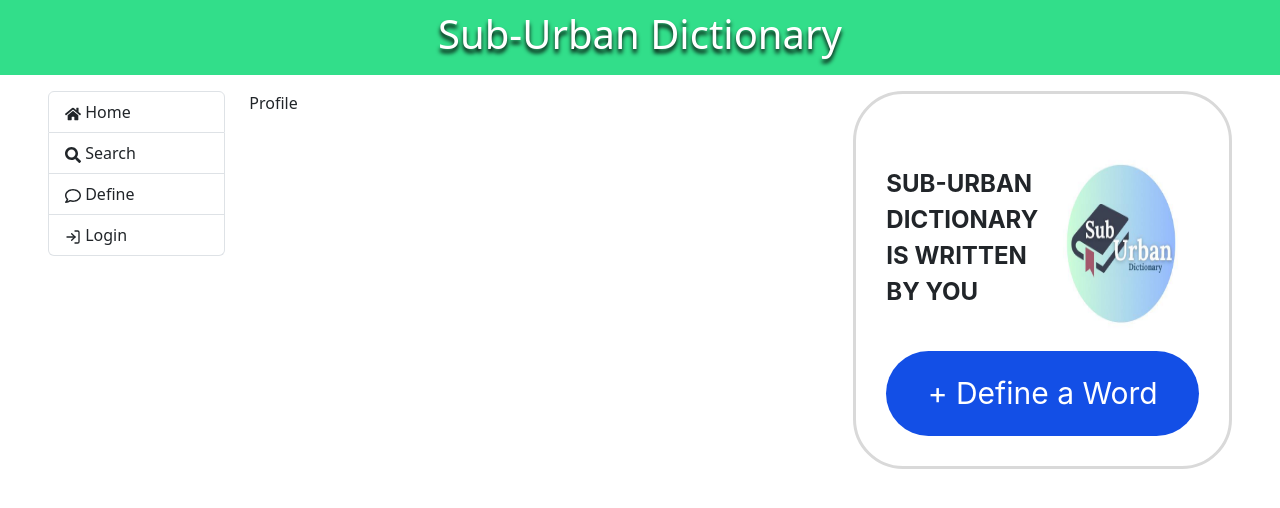
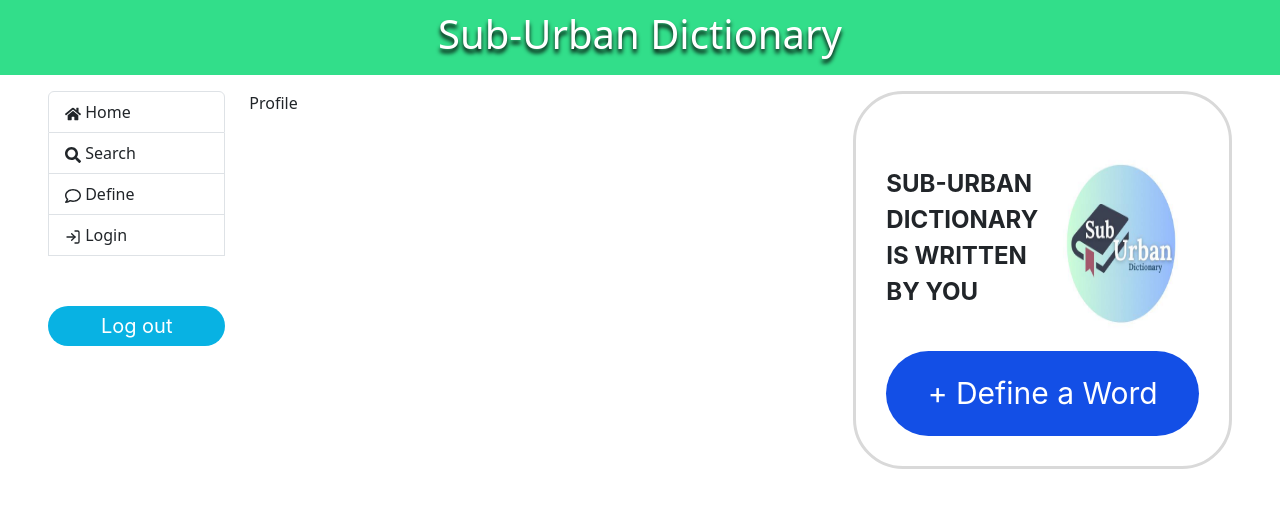
Before and after one commit to zprintln/SubUrban-Dictionary, a React (Create React App) app in the folder web-dev/: page /profile in a window 1280 px wide. Shown: the top 508 px of the page. Built offline with nearby package versions, Linux system fonts and the light colour scheme; no server answers.

Commit message:
lots of things lol

```diff
--- a/web-dev/src/App.js
+++ b/web-dev/src/App.js
@@ -1,15 +1,14 @@
-import NavigationSidebar from "./components/nav-bar";
 import { configureStore } from "@reduxjs/toolkit";
 import { Provider } from "react-redux";
 import userReducer from "./services/user-reducer";
 import { BrowserRouter } from "react-router-dom";
-import Header from "./components/header";
+import Header from "./components/header.js";
 import Navigation from "./components/navigation";
 import RightComponent from "./components/right-bar/right-component";
-import wordReducer from "./services/word-reducer";
+import NavigationSidebar from "./components/left-bar/nav-bar";
 
 const store = configureStore({
-  reducer: { user: userReducer, words: wordReducer },
+  reducer: { user: userReducer },
 });
 
 function App() {
--- /dev/null
+++ b/web-dev/src/components/left-bar/nav-bar.js
@@ -0,0 +1,73 @@
+import React from "react";
+import { FaHome, FaSearch, FaRegComment, FaUser } from "react-icons/fa";
+import { FiLogIn } from "react-icons/fi";
+import { useDispatch, useSelector } from "react-redux";
+import { Link, useLocation, useNavigate } from "react-router-dom";
+import { logoutThunk } from "../../services/user-reducer";
+const NavigationSidebar = () => {
+  const { pathname } = useLocation();
+  // eslint-disable-next-line
+  const [ignore, active] = pathname.split("/");
+  const { currentUser } = useSelector((state) => {
+    return state.user;
+  });
+  const links = [
+    { text: "home", icon: <FaHome />, display: () => true },
+    { text: "search", icon: <FaSearch />, display: () => true },
+    { text: "define", icon: <FaRegComment />, display: () => true },
+    { text: "login", icon: <FiLogIn />, display: () => !currentUser },
+    { text: "profile", icon: <FaUser />, display: () => currentUser },
+  ];
+  const dispatch = useDispatch();
+  const navigate = useNavigate();
+
+  const logout = async () => {
+    dispatch(logoutThunk()).then(() => navigate("/home"));
+  };
+
+  return (
+    <div className="list-group">
+      {links
+        .filter((link) => link.display())
+        .map((link) => (
+          <Link
+            key={link.text}
+            to={link.text}
+            className={`list-group-item text-capitalize ${
+              active === link.text ? "active" : ""
+            }`}
+          >
+            {link.icon} {link.text}
+          </Link>
+        ))}
+      {active === "profile" && (
+        <button
+          style={{
+            marginTop: 50,
+            borderRadius: 50,
+            backgroundColor: "#08B2E3",
+            color: "white",
+            border: "none",
+            padding: 5,
+            fontFamily: "Inter",
+            fontSize: 20,
+            textDecoration: "none",
+            display: "flex",
+            justifyContent: "center",
+          }}
+          to={"/define"}
+          onMouseEnter={(event) =>
+            (event.target.style.backgroundColor = "#07A3D0")
+          }
+          onMouseLeave={(event) =>
+            (event.target.style.backgroundColor = "#08B2E3")
+          }
+          onClick={logout}
+        >
+          Log out
+        </button>
+      )}
+    </div>
+  );
+};
+export default NavigationSidebar;
--- a/web-dev/src/components/nav-bar.js
+++ /dev/null
@@ -1,43 +0,0 @@
-import React from "react";
-import {
-  FaHome,
-  FaSearch,
-  FaRegComment,
-  FaUser,
-} from "react-icons/fa";
-import { FiLogIn } from "react-icons/fi";
-import { useSelector } from "react-redux";
-import { Link, useLocation } from "react-router-dom";
-const NavigationSidebar = () => {
-  const { pathname } = useLocation();
-  // eslint-disable-next-line
-  const [ignore, active] = pathname.split("/");
-  const { currentUser } = useSelector((state) => {
-    return state.user;
-  });
-  const links = [
-    { text: "home", icon: <FaHome />, display: () => true },
-    { text: "search", icon: <FaSearch />, display: () => true },
-    { text: "define", icon: <FaRegComment />, display: () => true },
-    { text: "login", icon: <FiLogIn />, display: () => !currentUser },
-    { text: "profile", icon: <FaUser />, display: () => currentUser },
-  ];
-  return (
-    <div className="list-group">
-      {links
-        .filter((link) => link.display())
-        .map((link) => (
-          <Link
-            key={link.text}
-            to={link.text}
-            className={`list-group-item text-capitalize ${
-              active === link.text ? "active" : ""
-            }`}
-          >
-            {link.icon} {link.text}
-          </Link>
-        ))}
-    </div>
-  );
-};
-export default NavigationSidebar;
--- a/web-dev/src/components/right-bar/my-words.js
+++ b/web-dev/src/components/right-bar/my-words.js
@@ -1,6 +1,7 @@
 import { Link } from "react-router-dom";
 
 export const MyWords = ({ words }) => {
+  console.log(words)
   return (
     <div>
       <strong style={{ fontFamily: "Inter", fontSize: 30, color: "#134FE6" }}>
@@ -20,11 +21,11 @@ export const MyWords = ({ words }) => {
         }}
       >
         {words.map((word) => (
-          <Link key={word} to={`define/${word}`}>
+          <Link key={word.word} to={`define/${word._id}`}>
             <strong
               style={{ fontFamily: "Inter", fontSize: 30, color: "#134FE6" }}
             >
-              {word}
+              {word.word}
             </strong>
           </Link>
         ))}
--- a/web-dev/src/components/right-bar/right-component.js
+++ b/web-dev/src/components/right-bar/right-component.js
@@ -1,37 +1,42 @@
-import React, { useEffect } from "react";
-import { useLocation } from "react-router-dom";
+import React, { useEffect, useState } from "react";
+import { useLocation, useNavigate } from "react-router-dom";
 import { AddWord } from "./add-word";
 import { MyWords } from "./my-words";
-import { useDispatch, useSelector } from "react-redux";
-import { getMyPostsThunk } from "../../services/word-reducer";
+import { useSelector } from "react-redux";
+import * as wordService from "../../services/word-service";
 
 const RightComponent = () => {
   const { pathname } = useLocation();
   // eslint-disable-next-line
   const [ignore, active] = pathname.split("/");
-  const [currentUser, words] = useSelector((state) => {
-    return [state.user, state.words];
+  const { currentUser } = useSelector((state) => {
+    return state.user;
   });
-  const dispatch = useDispatch();
+  const [words, setWords] = useState([]);
+  const navigate = useNavigate();
 
   useEffect(() => {
-    if (active === "profile") {
-      dispatch(getMyPostsThunk(currentUser.username));
+    if (active === "profile" && currentUser !== null) {
+      async function getWords() {
+        setWords(await wordService.findMyWords(currentUser.username));
+      }
+
+      getWords();
     }
-  }, [dispatch, active, currentUser]);
+  }, [active, currentUser, navigate]);
 
   const shouldRenderAddWord = () => {
     return active !== "define" && active !== "login";
   };
 
   const shouldRenderMyWords = () => {
-    return active === "profile" && words.wordDefinitions.length > 0;
+    return active === "profile" && !!words && words.length > 0;
   };
 
   return (
     <div>
       {shouldRenderAddWord() && <AddWord />}
-      {shouldRenderMyWords() && <MyWords words={words.wordDefinitions} />}
+      {shouldRenderMyWords() && <MyWords words={words} />}
     </div>
   );
 };
--- a/web-dev/src/screens/define-screen.js
+++ b/web-dev/src/screens/define-screen.js
@@ -18,7 +18,7 @@ function DefineScreen() {
         word: word,
         definition: definition,
         example: example,
-        author: currentUser.username,
+        user: currentUser.username,
       };
 
       await dispatch(createWordDefinitionThunk(newWordDefinition))
--- a/web-dev/src/screens/login-screen.js
+++ b/web-dev/src/screens/login-screen.js
@@ -14,13 +14,26 @@ const LoginScreen = () => {
 
   const handleLogin = async () => {
     await dispatch(loginThunk({ username, password }))
-      .then(() => navigate("/profile"))
-      .catch(() => console.log("failed to log in"));
+      .then((response) => {
+        if (!response.type.includes("rejected")) {
+          navigate("/profile");
+        } else {
+          throw new Error("Failed to log in. Please check your credentials.")
+        }
+      })
+      .catch((error) => console.log(error));
   };
 
-  const handleRegister = () => {
-    dispatch(registerThunk({ username, password, isModerator }));
-    navigate("/home");
+  const handleRegister = async () => {
+    await dispatch(registerThunk({ username, password, isModerator }))
+      .then((response) => {
+        if (!response.type.includes("rejected")) {
+          navigate("/profile");
+        } else {
+          throw new Error("Failed to register. Your username is not unique.")
+        }
+      })
+      .catch((error) => console.log(error));
   };
 
   return (
--- a/web-dev/src/services/word-service.js
+++ b/web-dev/src/services/word-service.js
@@ -2,14 +2,14 @@ import axios from "axios";
 const SERVER_API_URL =
   process.env.NODE_SERVER_URL || "http://localhost:4000/api";
 console.log("using auth API " + SERVER_API_URL);
-const DEFINE_URL = `${SERVER_API_URL}/define`;
+const DEFINE_URL = `${SERVER_API_URL}/posts`;
 const HOME_URL = `${SERVER_API_URL}/home`;
 
 const api = axios.create({ withCredentials: true });
 
 export const defineWord = async (word) => {
   try {
-    const response = await api.post(DEFINE_URL, { word });
+    const response = await api.post(`${DEFINE_URL}/create`, { word });
     return response.data;
   } catch (error) {
     console.log(error);
```
Also changed, not shown: 2 other files (tests, documents, lock files or other folders).
